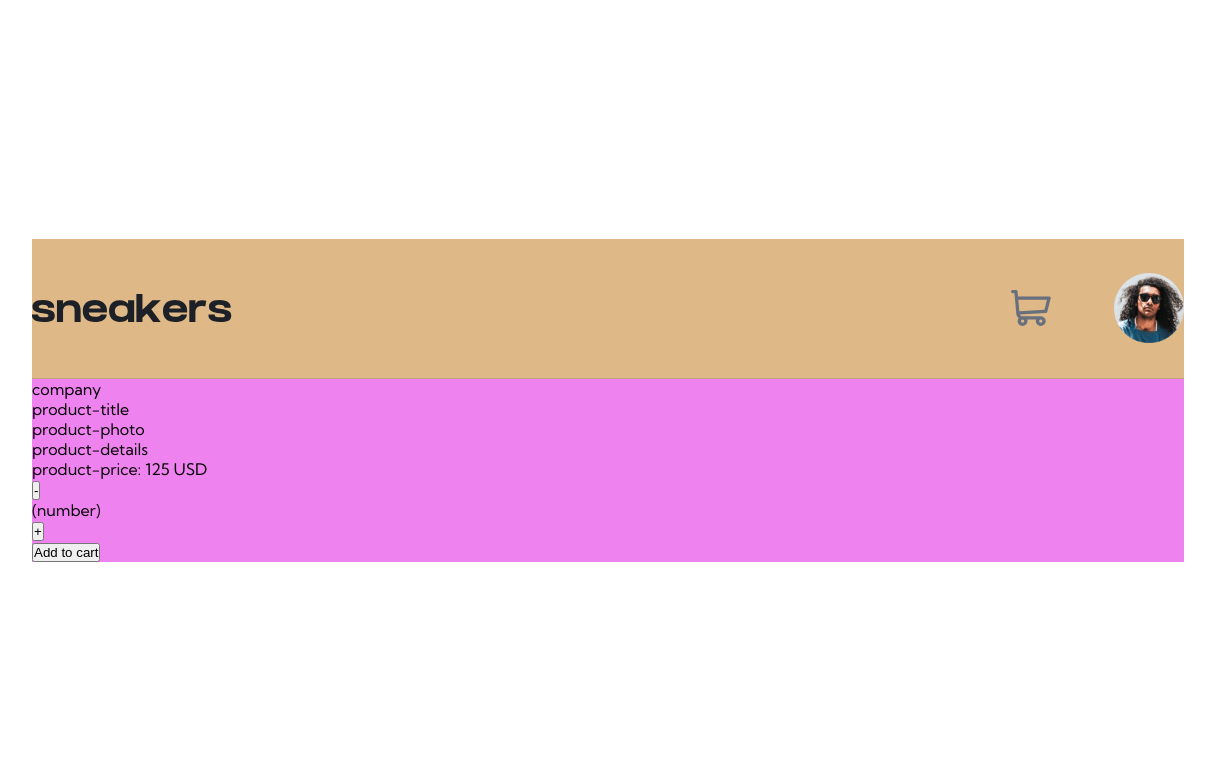
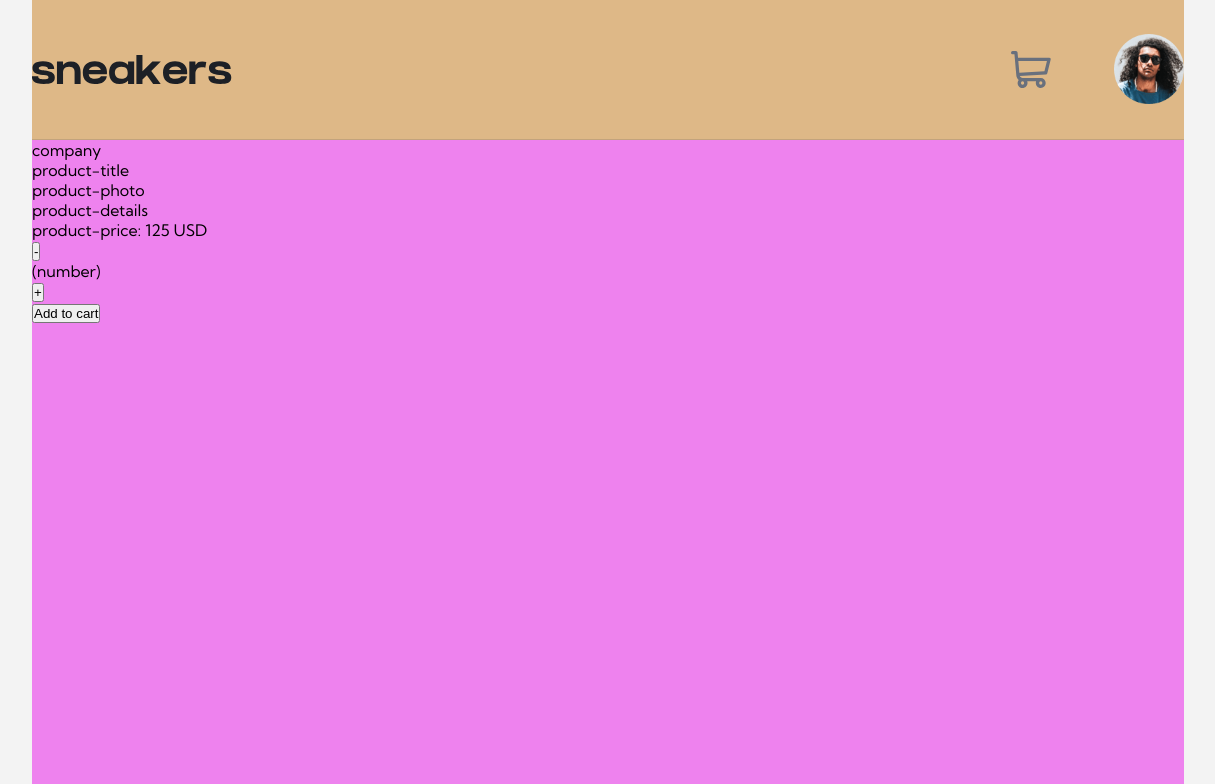
Before and after one commit to j-eick/ecom-productPage, a React (Vite) app: page / in a window 1536 px wide. Shown: the top 784 px of the page, without its empty margins (160-1375 px from the left). Built offline with nearby package versions, Linux system fonts and the light colour scheme.

Commit message:
PageContainer now spans over 100vh; bgColors for easier development

```diff
--- a/src/components/PageContainer/Index.module.css
+++ b/src/components/PageContainer/Index.module.css
@@ -7,8 +7,23 @@
 }
 
 .index {
-  height: 100vh;
   width: 100%;
-  display: flex;
-  justify-content: center;
+}
+@media (min-width: 375px) {
+  .index {
+    min-height: 100dvh;
+    display: flex;
+    justify-content: center;
+    align-items: center;
+    background-color: rgb(243, 243, 243);
+  }
+}
+@media (min-width: 1440px) {
+  .index {
+    height: 100vh;
+    width: 100vw;
+    display: flex;
+    justify-content: center;
+    background-color: rgb(243, 243, 243);
+  }
 }/*# sourceMappingURL=Index.module.css.map */
--- a/src/components/PageContainer/Index.module.scss
+++ b/src/components/PageContainer/Index.module.scss
@@ -18,14 +18,15 @@
     justify-content: center;
     align-items: center;
 
-    background-color: pink;
+    background-color: rgb(243, 243, 243);
   }
   @include wide {
-    height: 100%;
+    height: 100vh;
+    width: 100vw;
 
     display: flex;
     justify-content: center;
 
-    background-color: white;
+    background-color: rgb(243, 243, 243);
   }
 }
```
Also changed, not shown: 1 other file (tests, documents, lock files or other folders).
